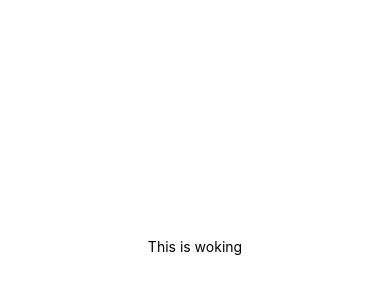
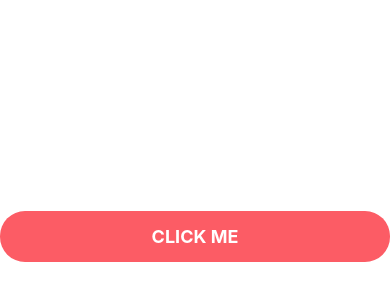
Before and after one commit to Sajistreo3/DoneWithIt, a React Native app: screen / in a window 390 px wide. Shown: the part 186-486 px from the top of the page. Built offline with nearby package versions, Linux system fonts and the light colour scheme.

Commit message:
Fixed styles by Sandeep

```diff
--- a/App.js
+++ b/App.js
@@ -7,9 +7,8 @@ import { View, StyleSheet, Text } from 'react-native';
 
 export default function App() {
   return (
-    <View style={styles.container}>
-      <AppButton value="Login" />
-      <Text>This is woking</Text>
+    <View style={styles.container} >
+      <AppButton value='click me' onpress={() => console.log("Button CLicked")}/>
     </View>
   );
 }
--- a/app/components/AppButton.js
+++ b/app/components/AppButton.js
@@ -4,17 +4,17 @@ import { View, Text, StyleSheet, TouchableOpacity } from 'react-native'
 import colors from '../config/colors';
 
 
-export default function AppButton({value}) {
+function AppButton({value, onpress}) {
   return (
-    <View styles={styles.button}>
-        <Text style={styles.text}>This is also working</Text>
-    </View>
-  )
+    <TouchableOpacity style={styles.button} onPress={onpress}>
+        <Text style={styles.text}>{value}</Text>
+    </TouchableOpacity>
+  );
 }
 
 const styles = StyleSheet.create({
   button: {
-    backgroundColor: 'black',
+    backgroundColor: colors.primary,
     borderRadius: 25,
     justifyContent: 'center',
     alignItems: 'center',
@@ -28,3 +28,5 @@ const styles = StyleSheet.create({
     fontWeight: 'bold'
   }
 });
+
+export default AppButton;
```
Also changed, not shown: 1 other file (tests, documents, lock files or other folders).
